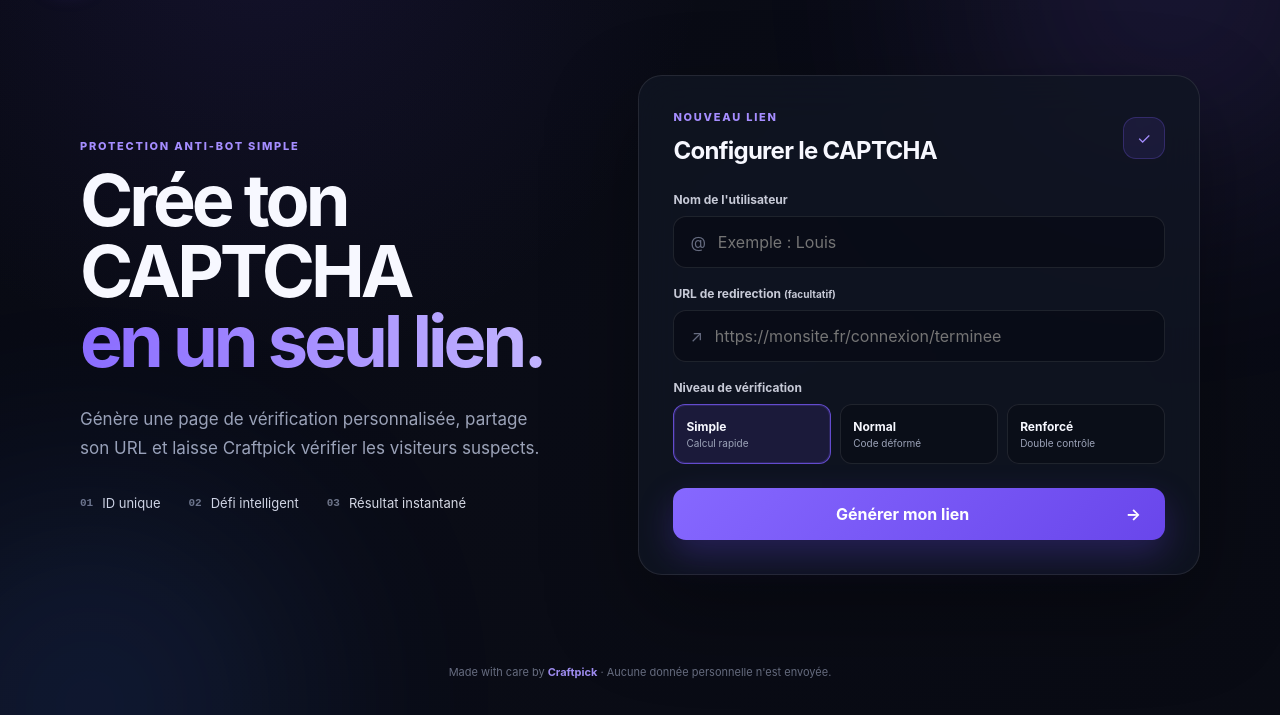
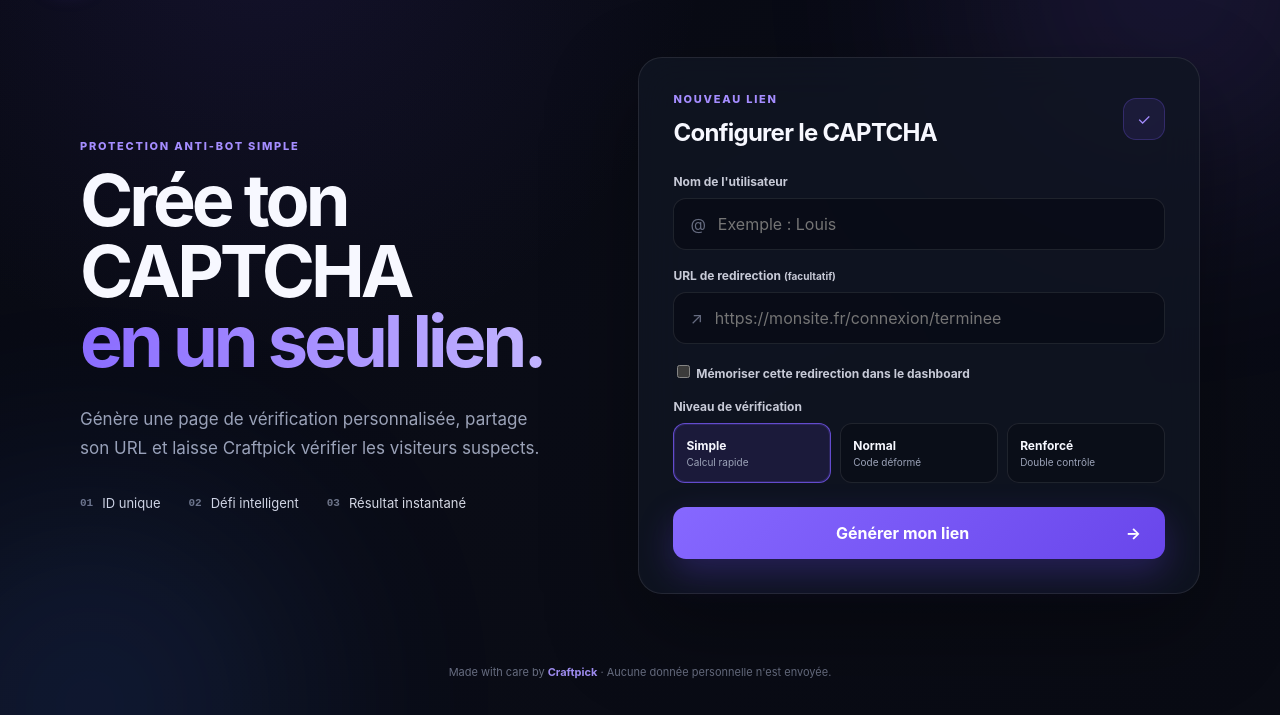
Before and after one commit to louisoff84/craftpickantibot, a plain HTML site: page index.html in a window 1280 px wide. Shown: the part 85-800 px from the top of the page. Drawn offline with Linux system fonts and the light colour scheme.

Commit message:
Make captcha links reusable

```diff
--- a/index.html
+++ b/index.html
@@ -53,6 +53,10 @@
           <span aria-hidden="true">↗</span>
           <input id="redirect-uri" name="redirect_uri" type="url" maxlength="500" placeholder="https://monsite.fr/connexion/terminee" autocomplete="url">
         </div>
+        <label class="remember-choice">
+          <input id="remember-redirect" type="checkbox">
+          <span>Mémoriser cette redirection dans le dashboard</span>
+        </label>
 
         <label for="difficulty">Niveau de vérification</label>
         <div class="difficulty-grid" id="difficulty">
```
